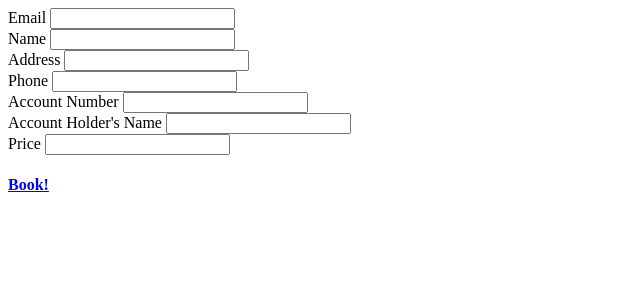
After one commit to cheranwu/db, a PHP site: page /php/confirm_flight.php in a window 1280 px wide. The commit adds this page. Shown: the top 300 px of the page, without its empty margins (0-640 px from the left). Run offline with PHP 8.4, Linux system fonts and the light colour scheme; data that the repository does not hold is empty.

Commit message:
Book flight flow finished.

```diff
--- a/classes/route.php
+++ b/classes/route.php
@@ -79,7 +79,7 @@ class Route {
             $id .= $flight->LegNum . "_";
         }
 
-        $res .= "<td><center><input type='radio' name='Depart' value='$id'></center></td>";  // id of flights space delimited
+        $res .= "<td><center><input type='radio' name='Legs' value='$id'></center></td>";  // id of flights space delimited
         return $res;
     }
 }
--- a/classes/users.php
+++ b/classes/users.php
@@ -112,7 +112,7 @@ class users extends db {
 		$sql = "CREATE TABLE IF NOT EXISTS Payment(
 		  TripNum int NOT NULL,
 		  ReservationNum int NOT NULL,
-		  TransactionNum int UNIQUE NOT NULL,
+		  TransactionNum int UNIQUE NOT NULL AUTO_INCREMENT,
 		  PaymentDate datetime NOT NULL,
 		  Account int NOT NULL,
 		  Name varchar(255) NOT NULL,
--- /dev/null
+++ b/confirm_flight.php
@@ -0,0 +1,45 @@
+<!DOCTYPE html>
+<html lang="en">
+<head>
+  <title>Book</title>
+</head>
+<body id="page3">
+<div class="main">
+	<section id="content">
+		<form id="form_5" class="form_5" method="post" action="/db/finish_booking.php">
+			<div>
+				<div class="pad">
+					<div class="row"><span class="left">Email</span>
+						<input type="text" name="Email">
+					</div>
+					<div class="row"><span class="left">Name</span>
+						<input type="text" name="Name">
+					</div>
+					<div class="row"><span class="left">Address</span>
+						<input type="text" name="Address">
+					</div>
+					<div class="row"><span class="left">Phone</span>
+						<input type="text" name="Phone">
+					</div>
+					<div class="row"><span class="left">Account Number</span>
+						<input type="text" name="Account">
+					</div>
+					<div class="row"><span class="left">Account Holder's Name</span>
+						<input type="text" name="Account_Name">
+					</div>
+					<div class="row"><span class="left">Price</span>
+						<input type="text" name="Price">
+					</div>
+					<div style="visibility: hidden">
+						<input type="text" name="Legs" value=<?=$_POST['Legs']?>>
+						<input type="text" name="Depart" value=<?=$_POST['Depart']?>>
+						<input type="text" name="Dest" value=<?=$_POST['Dest']?>>
+					</div>
+					<span class="right relative"><a href="#" class="button1" onClick="document.getElementById('form_5').submit()"><strong>Book!</strong></a></span>
+				</div>
+			</div>
+		</form>
+	</section>
+</div>
+</body>
+</html>
```
Also changed, not shown: finish_booking.php (added, +29 -0 lines), search.php (+7 -3 lines).
